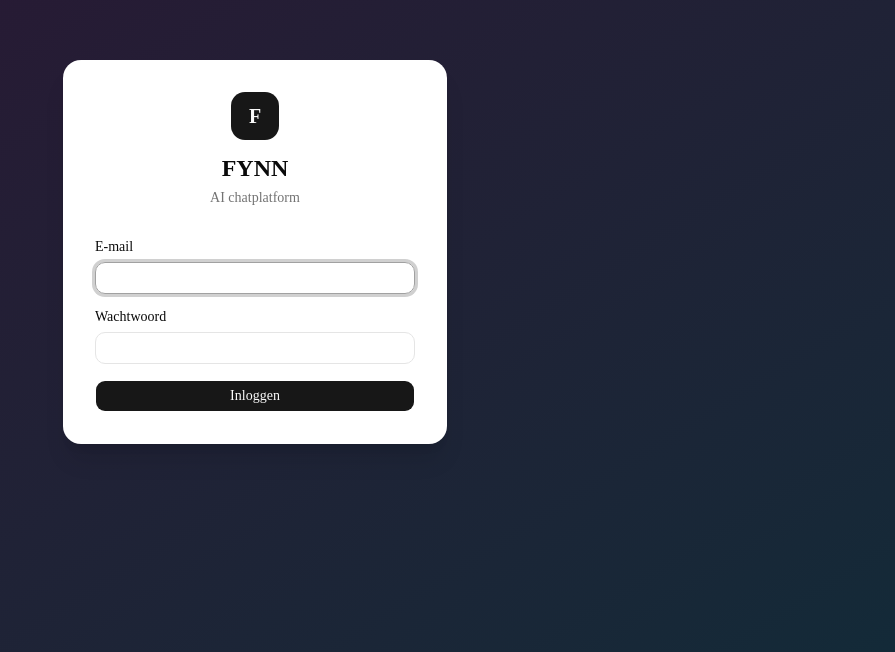
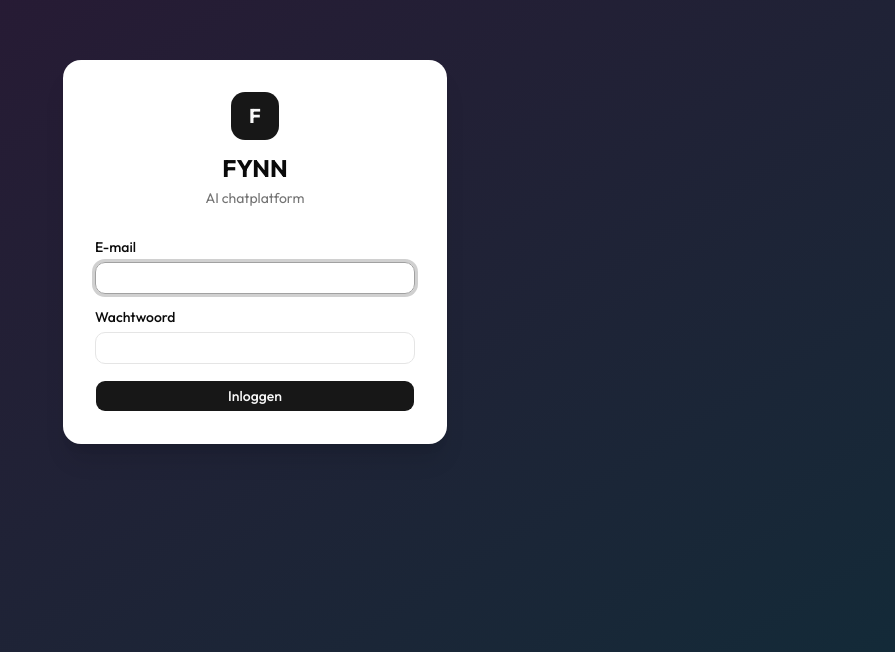
Before and after one commit to r-smink/fynn, a Next.js app: page /login in a window 1280 px wide. Shown: the part 148-800 px from the top of the page, without its empty margins (385-1280 px from the left). Built offline with nearby package versions, Linux system fonts and the light colour scheme; no server answers; the database is empty.

Commit message:
Switch UI font to Outfit and apply font variable on <html> (font-sans was falling back to serif)
Co-Authored-By: R. Smink <prive@ricksmink.nl>

```diff
--- a/app/layout.tsx
+++ b/app/layout.tsx
@@ -1,11 +1,11 @@
 import type { Metadata } from "next";
-import { Inter } from "next/font/google";
+import { Outfit } from "next/font/google";
 import { TooltipProvider } from "@/components/ui/tooltip";
 import { Toaster } from "@/components/ui/sonner";
 import { db } from "@/lib/db";
 import "./globals.css";
 
-const inter = Inter({ subsets: ["latin"], variable: "--font-sans" });
+const outfit = Outfit({ subsets: ["latin"], variable: "--font-sans" });
 
 export const metadata: Metadata = {
   title: "FYNN",
@@ -31,8 +31,8 @@ async function brandVars(): Promise<Record<string, string>> {
 export default async function RootLayout({ children }: { children: React.ReactNode }) {
   const vars = await brandVars();
   return (
-    <html lang="nl">
-      <body className={`${inter.variable} antialiased`} style={vars as React.CSSProperties}>
+    <html lang="nl" className={outfit.variable}>
+      <body className="antialiased" style={vars as React.CSSProperties}>
         <TooltipProvider>{children}</TooltipProvider>
         <Toaster />
       </body>
```
